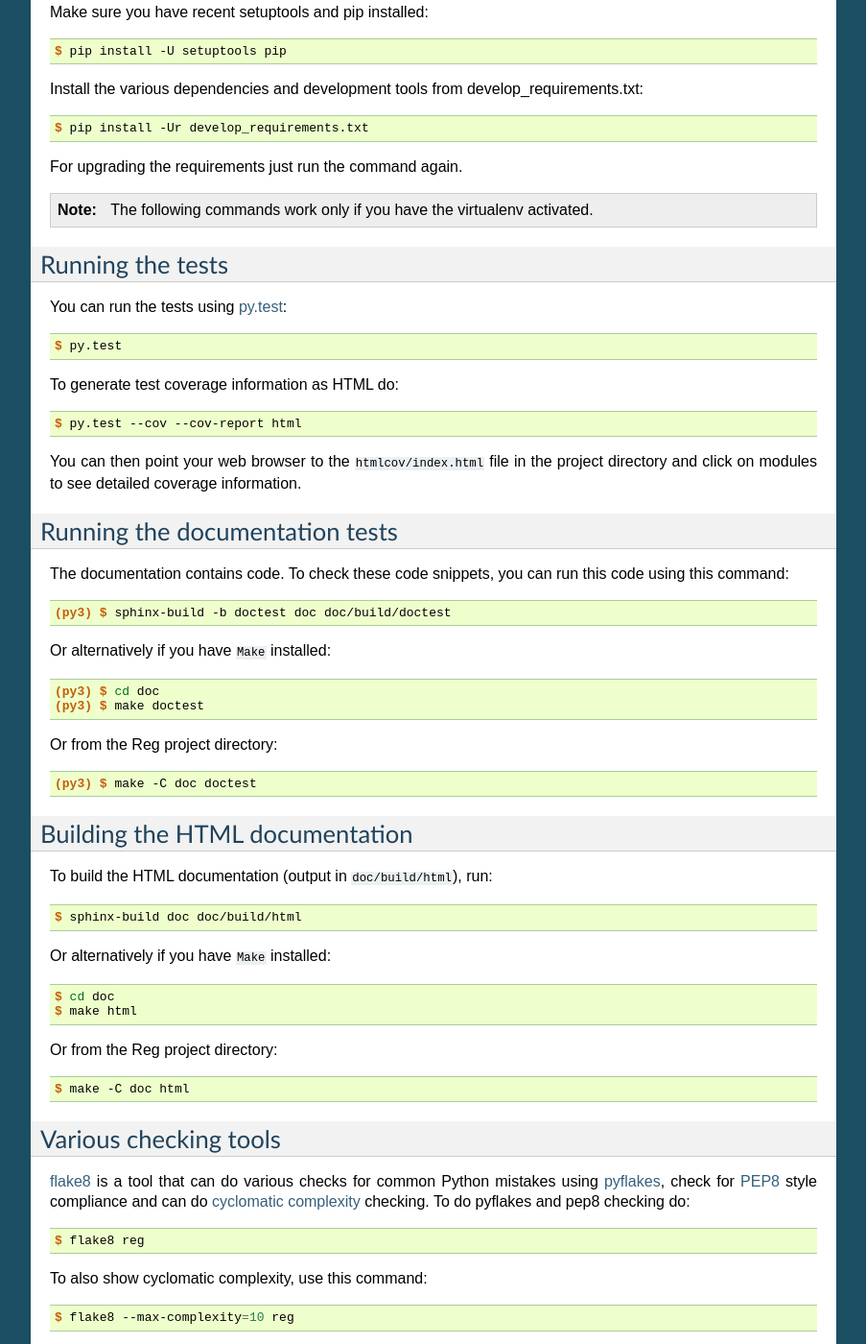
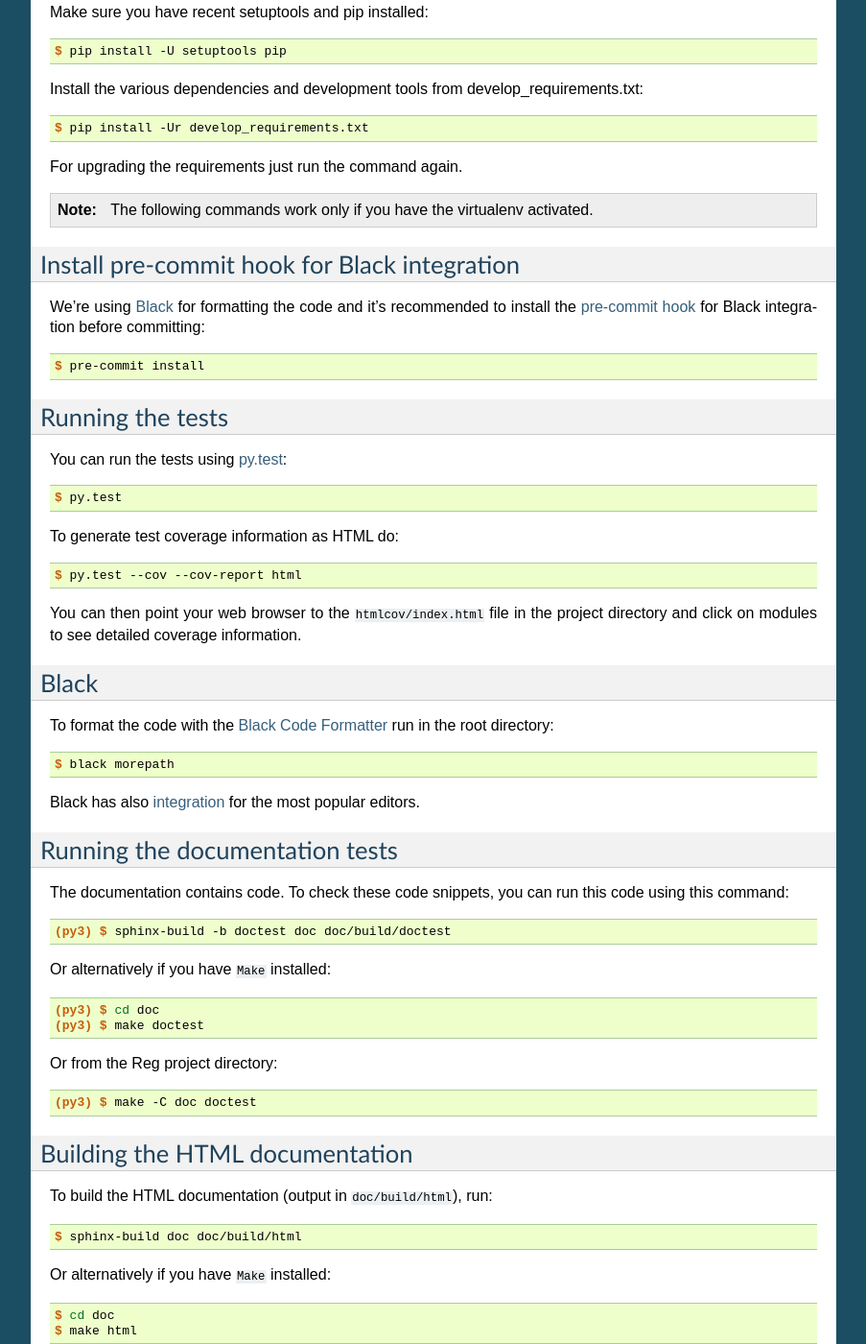
Before and after one commit to morepath/reg, a Sphinx documentation site: the page built from doc/developing.rst, in a window 1280 px wide and 1400 px high, scrolled down 562 px. Shown: the whole window at 96% size, without its empty margins (198-1101 px from the left). Built offline with Sphinx 7.4.7, drawn with Linux system fonts in a browser that asks for light colours; some of the changed text lies outside the part shown.

Commit message:
Add integration for the Black code formatter

```diff
--- a/CHANGES.txt
+++ b/CHANGES.txt
@@ -23,6 +23,8 @@ CHANGES
 - Added support for Python 3.5, 3.6, 3.7, 3.8 and PyPy 3.6.
 
 - Make Python 3.7 the default testing environment.
+
+- Add integration for the Black code formatter.
 
 
 0.11 (2016-12-23)
--- a/develop_requirements.txt
+++ b/develop_requirements.txt
@@ -1,5 +1,6 @@
 # development
 -e '.[test,coverage,pep8,docs]'
+pre-commit
 tox >= 2.4.1
 radon
 
--- a/doc/developing.rst
+++ b/doc/developing.rst
@@ -46,6 +46,16 @@ For upgrading the requirements just run the command again.
 
 .. _virtualenv: https://pypi.python.org/pypi/virtualenv
 
+Install pre-commit hook for Black integration
+---------------------------------------------
+
+We're using Black_ for formatting the code and it's recommended to
+install the `pre-commit hook`_ for Black integration before committing::
+
+  $ pre-commit install
+
+.. _`pre-commit hook`: https://black.readthedocs.io/en/stable/version_control_integration.html
+
 Running the tests
 -----------------
 
@@ -62,6 +72,18 @@ in the project directory and click on modules to see detailed coverage
 information.
 
 .. _`py.test`: http://pytest.org/latest/
+
+Black
+-----
+
+To format the code with the `Black Code Formatter`_ run in the root directory::
+
+  $ black morepath
+
+Black has also integration_ for the most popular editors.
+
+.. _`Black Code Formatter`: https://black.readthedocs.io
+.. _integration: https://black.readthedocs.io/en/stable/editor_integration.html
 
 Running the documentation tests
 -------------------------------
--- a/setup.cfg
+++ b/setup.cfg
@@ -1,6 +1,7 @@
 [flake8]
 show-source = True
-ignore = E731, W503
+ignore = E203, E731, W503
+max-line-length = 88
 
 [tool:pytest]
 testpaths = reg
--- a/setup.py
+++ b/setup.py
@@ -42,6 +42,7 @@ setup(
         ],
         pep8=[
             'flake8',
+            'black',
         ],
         coverage=[
             'pytest-cov',
```
Also changed, not shown: pyproject.toml (added, +15 -0 lines), .pre-commit-config.yaml (added), 1 other file.
